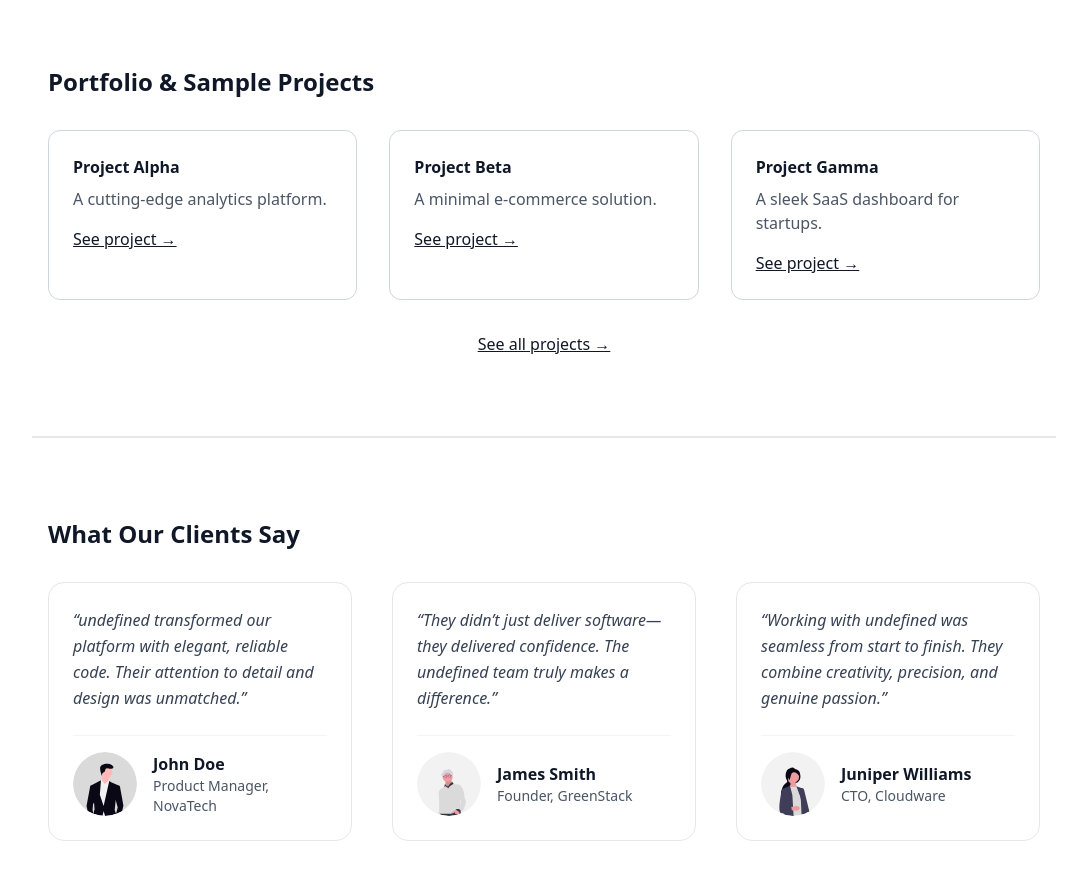
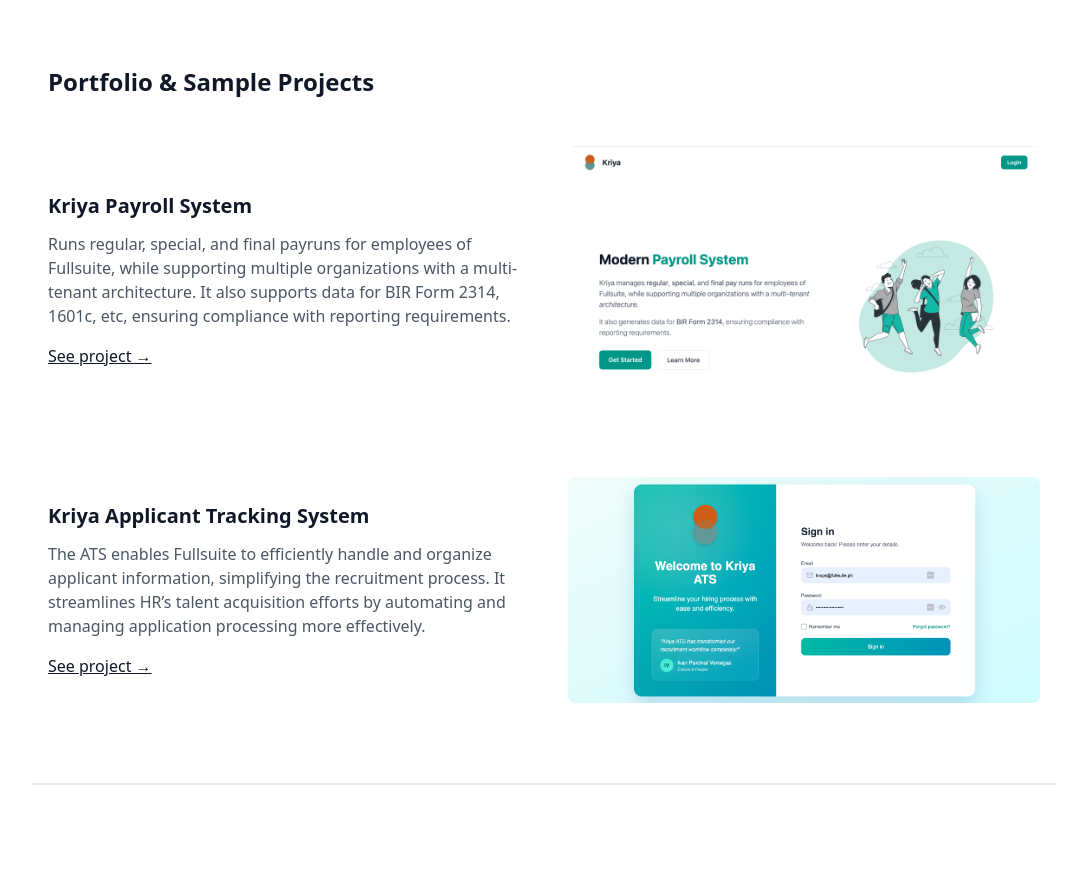
Before and after one commit to Synap-Groups/synapgo, a React (Vite) app: page / in a window 1280 px wide. Shown: the part 3620-4490 px from the top of the page, without its empty margins (96-1183 px from the left). Built offline with nearby package versions, Linux system fonts and the light colour scheme; no server answers.

Commit message:
improve portfolio

```diff
--- a/src/components/Portfolio.jsx
+++ b/src/components/Portfolio.jsx
@@ -1,25 +1,56 @@
 export default function Portfolio() {
     const projects = [
-        { title: "Project Alpha", desc: "A cutting-edge analytics platform." },
-        { title: "Project Beta", desc: "A minimal e-commerce solution." },
-        { title: "Project Gamma", desc: "A sleek SaaS dashboard for startups." },
+        {
+            title: "Kriya Payroll System",
+            desc: "Runs regular, special, and final payruns for employees of Fullsuite, while supporting multiple organizations with a multi-tenant architecture. It also supports data for BIR Form 2314, 1601c, etc, ensuring compliance with reporting requirements.",
+            img: "/images/projects/payroll.png",
+        },
+        {
+            title: "Kriya Applicant Tracking System",
+            desc: "The ATS enables Fullsuite to efficiently handle and organize applicant information, simplifying the recruitment process. It streamlines HR’s talent acquisition efforts by automating and managing application processing more effectively.",
+            img: "/images/projects/ats.png",
+        },
     ];
 
     return (
-        <section id="portfolio" className="max-w-5xl mx-auto py-20 px-4 border-b border-gray-200">
-            <h3 className="text-2xl font-semibold mb-8">Portfolio & Sample Projects</h3>
-            <div className="grid md:grid-cols-3 gap-8">
+        <section
+            id="portfolio"
+            className="max-w-5xl mx-auto py-20 px-4 border-b border-gray-200"
+        >
+            <h3 className="text-2xl font-semibold mb-12">
+                Portfolio & Sample Projects
+            </h3>
+
+            <div className="space-y-16">
                 {projects.map((p, i) => (
-                    <div key={i} className="border border-gray-300 p-6 rounded-xl hover:shadow-md transition">
-                        <h4 className="font-semibold mb-2">{p.title}</h4>
-                        <p className="text-gray-600 mb-4">{p.desc}</p>
-                        <a href="#" className="text-gray-900 underline hover:text-black">See project →</a>
+                    <div
+                        key={i}
+                        className="flex flex-col md:flex-row items-center gap-8 md:gap-12"
+                    >
+                        {/* Text Block */}
+                        <div className="flex-1">
+                            <h4 className="text-xl font-semibold mb-3">{p.title}</h4>
+                            <p className="text-gray-600 mb-4">{p.desc}</p>
+                            <a
+                                href="#"
+                                className="text-gray-900 underline hover:text-black"
+                            >
+                                See project →
+                            </a>
+                        </div>
+
+                        {/* Image Block */}
+                        <div className="flex-1">
+                            <img
+                                src={p.img}
+                                alt={p.title}
+                                className="w-full h-auto rounded-lg object-cover"
+                            />
+                        </div>
                     </div>
                 ))}
             </div>
-            <div className="text-center mt-8">
-                <a href="#" className="text-gray-900 underline hover:text-black">See all projects →</a>
-            </div>
+
         </section>
     );
 }
```
Also changed, not shown: public/images/projects/ats.png (added), public/images/projects/payroll.png (added).
